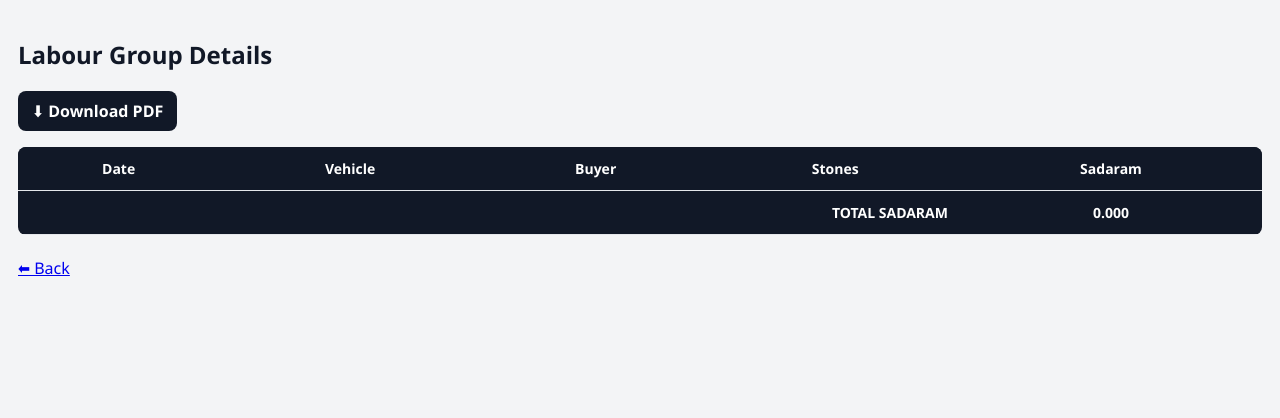
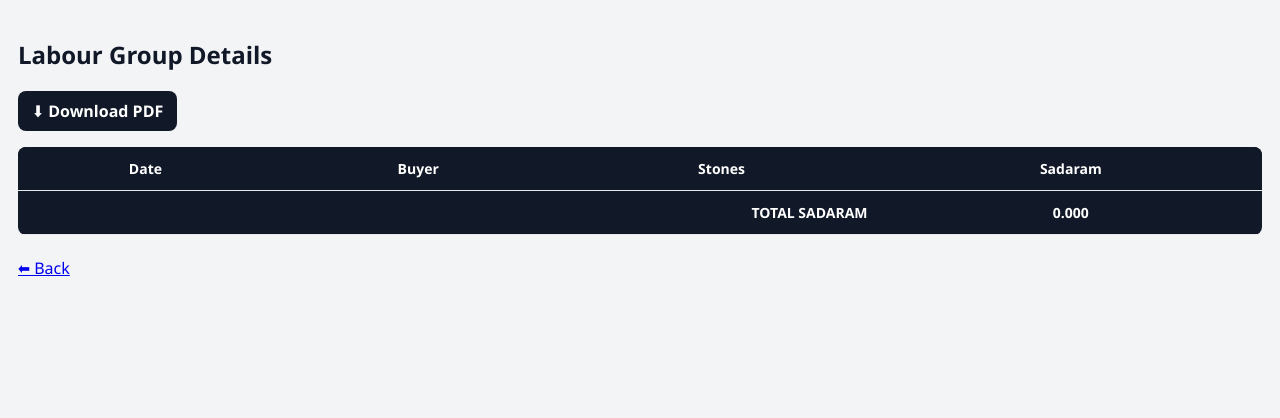
Before and after one commit to bachammahesh-cyber/srinivasa-mines, a Flask app: page /labour-details/SV in a window 1280 px wide. Shown: the part 82-500 px from the top of the page. Run offline with Flask 3, Linux system fonts and the light colour scheme; the visitor is signed in with stand-in values (Sample User, id 1); data that the repository does not hold is empty; some libraries are stand-ins or nearby versions.

Commit message:
Remove vehicle column from labour details and PDF export

```diff
--- a/app.py
+++ b/app.py
@@ -393,7 +393,7 @@ def labour_details(code):
     conn = get_db()
     c = conn.cursor()
     c.execute("""
-        SELECT date, '-' AS vehicle_no, buyer_name, sadaram, stone_size
+        SELECT date, buyer_name, stone_size, sadaram
         FROM truck_sales
         WHERE labour_group_code=%s
         ORDER BY date DESC, id DESC
@@ -422,7 +422,7 @@ def labour_details_pdf(code):
     conn = get_db()
     c = conn.cursor()
     c.execute("""
-        SELECT date, '-' AS vehicle_no, buyer_name, sadaram, stone_size
+        SELECT date, buyer_name, stone_size, sadaram
         FROM truck_sales
         WHERE labour_group_code=%s
         ORDER BY date DESC, id DESC
@@ -445,9 +445,8 @@ def labour_details_pdf(code):
     y -= 26
     p.setFont("Helvetica-Bold", 10)
     p.drawString(40, y, "Date")
-    p.drawString(120, y, "Vehicle")
-    p.drawString(190, y, "Buyer")
-    p.drawString(360, y, "Stone")
+    p.drawString(150, y, "Buyer")
+    p.drawString(380, y, "Stone")
     p.drawRightString(555, y, "Sadaram")
 
     y -= 10
@@ -463,9 +462,8 @@ def labour_details_pdf(code):
             y = height - 40
             p.setFont("Helvetica-Bold", 10)
             p.drawString(40, y, "Date")
-            p.drawString(120, y, "Vehicle")
-            p.drawString(190, y, "Buyer")
-            p.drawString(360, y, "Stone")
+            p.drawString(150, y, "Buyer")
+            p.drawString(380, y, "Stone")
             p.drawRightString(555, y, "Sadaram")
             y -= 10
             p.line(40, y, 555, y)
@@ -473,16 +471,14 @@ def labour_details_pdf(code):
             p.setFont("Helvetica", 10)
 
         date_text = format_date(r[0])
-        vehicle = (r[1] or "-")[:12]
-        buyer = (r[2] or "")[:28]
-        stone = (r[4] or "")[:10]
+        buyer = (r[1] or "")[:34]
+        stone = (r[2] or "")[:10]
         sadaram = float(r[3] or 0)
         total_sadaram += sadaram
 
         p.drawString(40, y, date_text)
-        p.drawString(120, y, vehicle)
-        p.drawString(190, y, buyer)
-        p.drawString(360, y, stone)
+        p.drawString(150, y, buyer)
+        p.drawString(380, y, stone)
         p.drawRightString(555, y, f"{sadaram:.3f}")
         y -= 16
 
--- a/templates/labour_details.html
+++ b/templates/labour_details.html
@@ -19,7 +19,6 @@
 <table style="width:100%;border-collapse:collapse;background:white;">
     <tr style="background:#111827;color:white;">
         <th style="padding:12px;">Date</th>
-        <th style="padding:12px;">Vehicle</th>
         <th style="padding:12px;">Buyer</th>
         <th style="padding:12px;">Stones</th>
         <th style="padding:12px;">Sadaram</th>
@@ -30,13 +29,12 @@
         <td style="padding:10px;">{{ r[0]|datefmt }}</td>
         <td style="padding:10px;">{{ r[1] }}</td>
         <td style="padding:10px;">{{ r[2] }}</td>
-        <td style="padding:10px;">{{ r[4] }}</td>
         <td style="padding:10px;">{{ "%.3f"|format(r[3]) }}</td>
     </tr>
     {% endfor %}
 
     <tr style="background:#111827;color:white;font-weight:bold;">
-        <td colspan="4" style="padding:12px;text-align:right;">TOTAL SADARAM</td>
+        <td colspan="3" style="padding:12px;text-align:right;">TOTAL SADARAM</td>
         <td style="padding:12px;">
             {{ "%.3f"|format(rows|sum(attribute=3)) }}
         </td>
```
